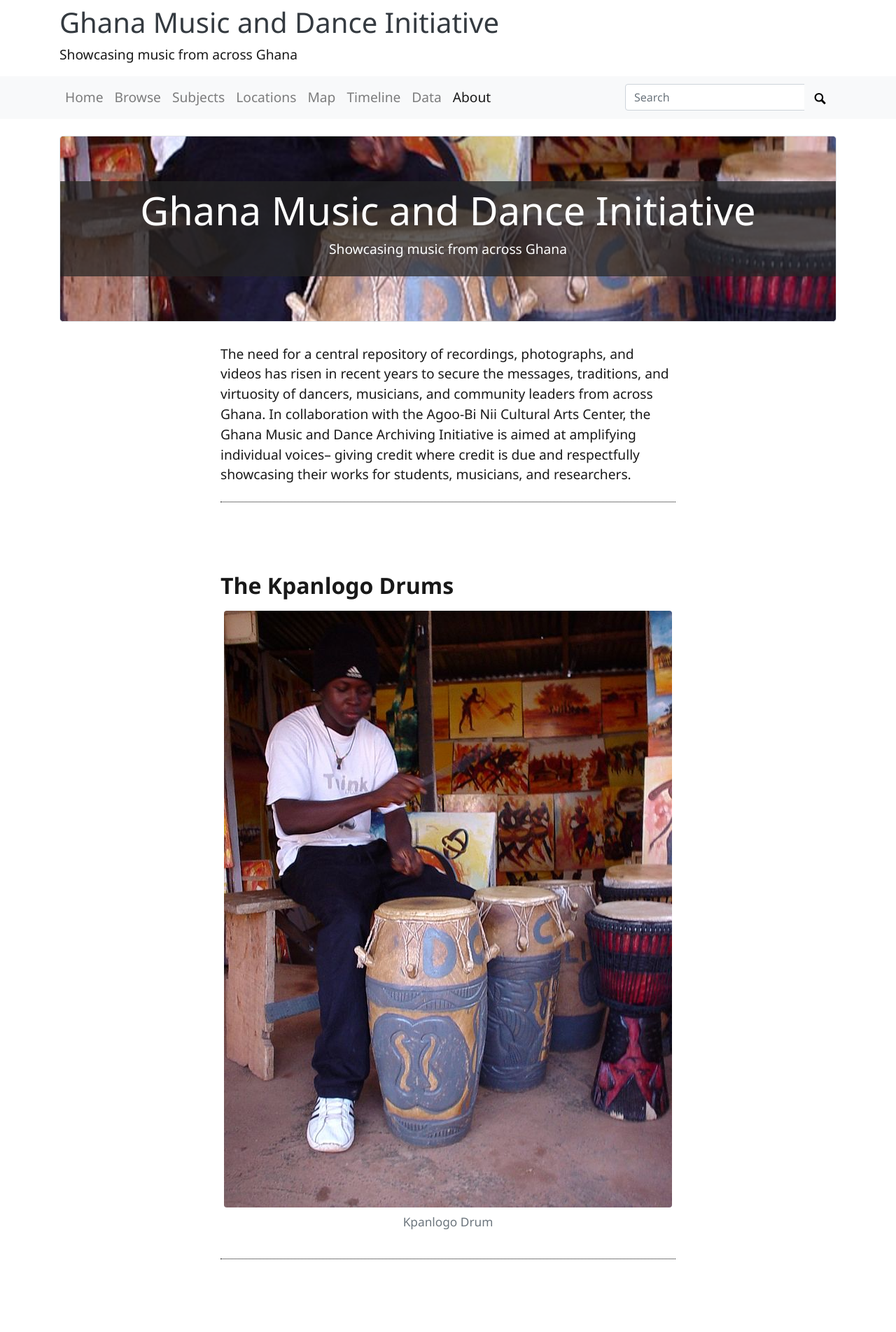
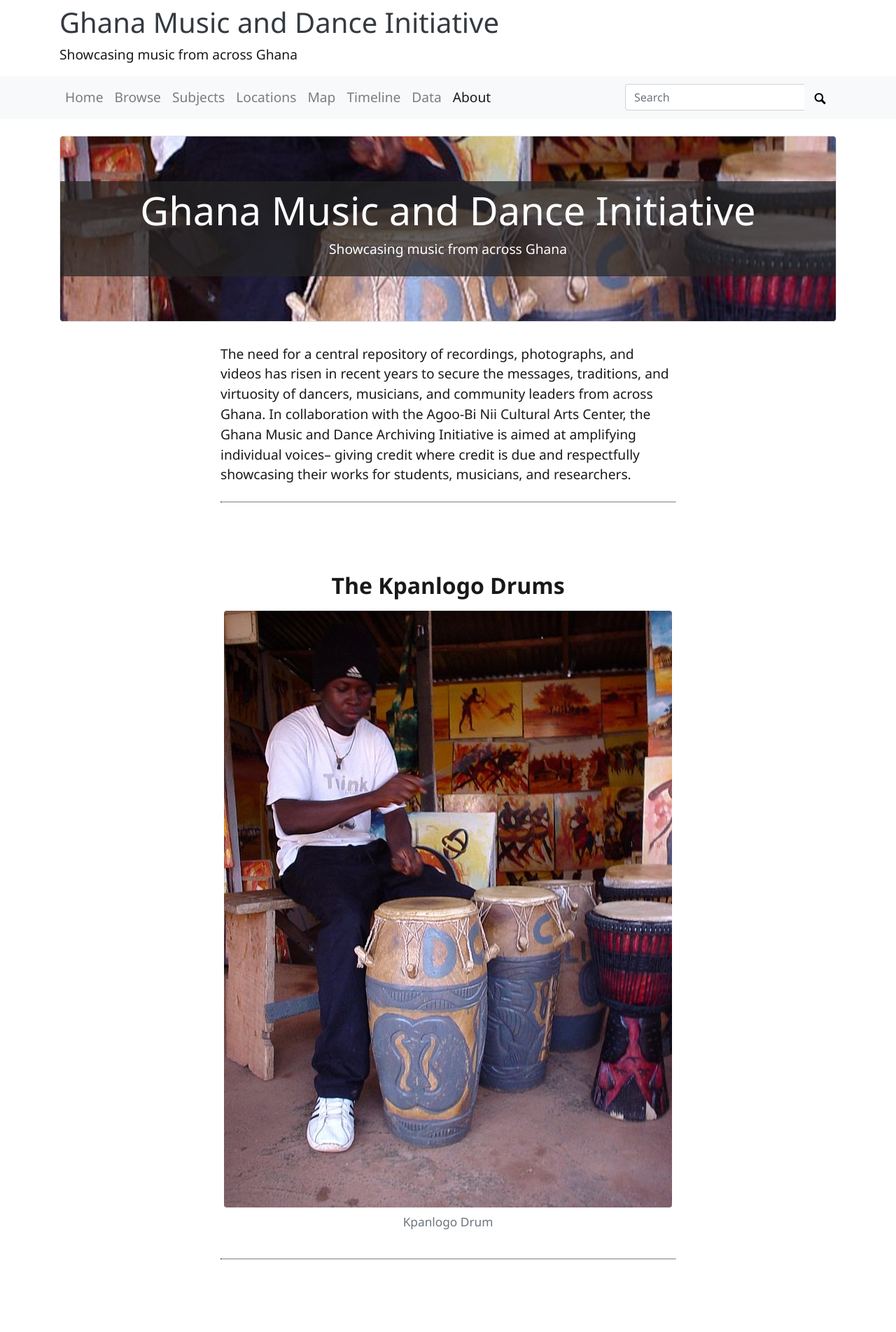
Before and after one commit to lrmarchant/ghana-music-and-dance-test, a Jekyll site: the page built from pages/about.md, in a window 1280 px wide. Shown: the top 1904 px of the page at 70% size. Built offline with Jekyll 4.4.1, drawn with Linux system fonts in a browser that asks for light colours.

Commit message:
center change

```diff
--- a/pages/about.md
+++ b/pages/about.md
@@ -14,6 +14,7 @@ The need for a central repository of recordings, photographs, and videos has ris
 {:.text-left}
 
 ## The Kpanlogo Drums
+{:.text-center}
 
 {% include feature/item-figure.html objectid="uighana-007" width="75" %}
 
```
